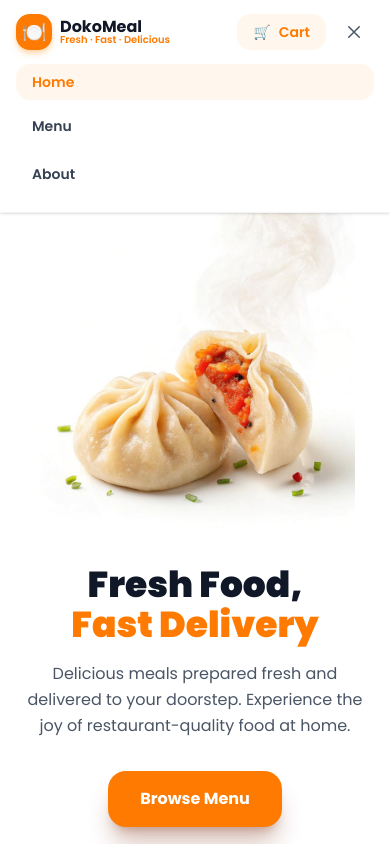
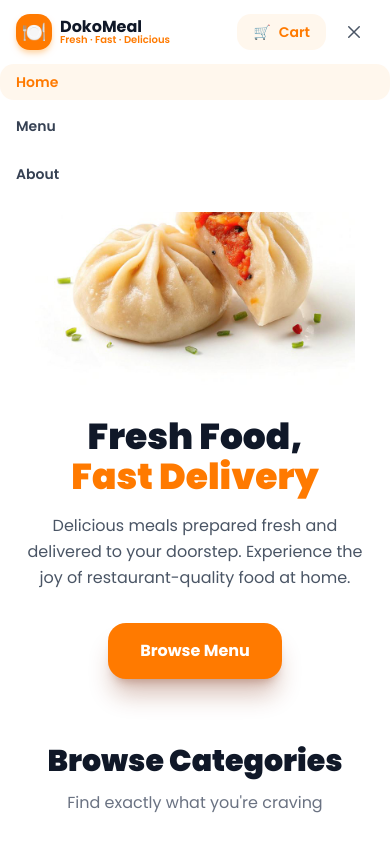
Before and after one commit to sarinashresthaa/dokomeal, a React (Vite) app: page / in a window 390 px wide. Both pictures are taken after a click on the button 354 px from the left and 32 px from the top of the page. Shown: the top 844 px of the page. Built offline with nearby package versions, Linux system fonts and the light colour scheme.

Commit message:
fix: category navigation persisted

```diff
--- a/src/components/Layout/Navbar.tsx
+++ b/src/components/Layout/Navbar.tsx
@@ -71,7 +71,7 @@ const Navbar = () => {
 
         {open && (
           <div
-            className="md:hiden flex flex-col gap-1 pb-4"
+            className="md:hiden flex flex-col gap-1 pb-4 absolute z-100 w-full bg-white left-0"
             onClick={() => setOpen(false)}
           >
             {menus?.map((item, index) => (
```
